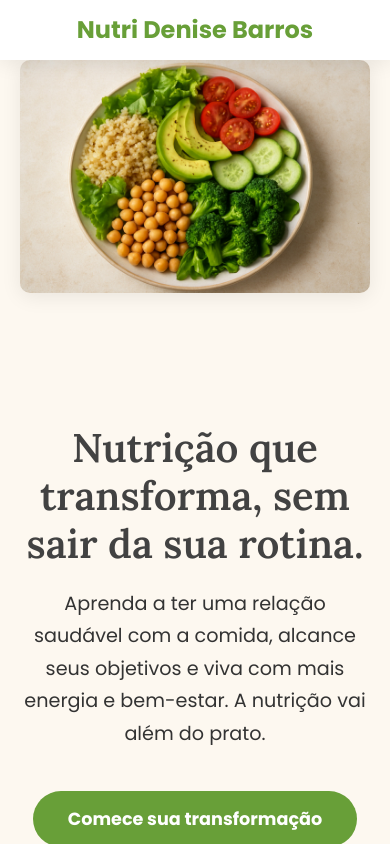
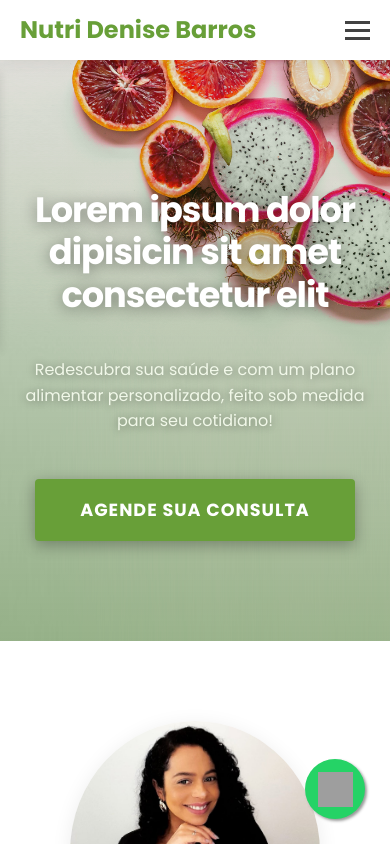
Before and after one commit to MauricioCostaBarros/Site-Denise, a React (Vite) app: page / in a window 390 px wide. Shown: the top 844 px of the page. Built offline with nearby package versions, Linux system fonts and the light colour scheme; grey boxes are pictures that could not be loaded.

Commit message:
Responsividade e troca fundo

```diff
--- a/src/App.css
+++ b/src/App.css
@@ -3,7 +3,7 @@
 :root {
   --primary-color: #689F38; /* Verde natural */
   --primary-dark: #558B2F;
-  --secondary-color: #FDF8F0; /* Bege suave de fundo */
+  --secondary-color: #FDF8F0; /* Bege suave */
   --text-color: #333;
   --heading-color: #424242;
   --white: #fff;
@@ -27,16 +27,26 @@ body {
   background-color: var(--white);
 }
 
-/* --- ESTA É A CLASSE QUE FAZ A MÁGICA --- */
-/* A linha "margin: 0 auto;" centraliza o conteúdo na tela. */
 .container {
-  max-width: 1100px; /* Largura máxima do conteúdo */
-  margin: 0 auto;     /* Centraliza horizontalmente */
-  padding: 0 20px;   /* Espaçamento nas laterais para telas menores */
+  max-width: 1100px;
+  margin: 0 auto;
+  padding: 0 20px;
 }
 
 .section {
   padding: 80px 0;
+}
+
+/* === ALTERNÂNCIA DE CORES DE FUNDO === */
+#services,
+#contact,
+#home {
+  background-color: var(--secondary-color);
+}
+
+#about,
+#how-it-works {
+  background-color: var(--white);
 }
 
 .section-title {
@@ -72,84 +82,134 @@ body {
   display: flex;
   align-items: center;
 }
+
 .navbar {
   display: flex;
   justify-content: space-between;
   align-items: center;
   width: 100%;
 }
+
 .nav-logo {
   font-weight: 700;
   font-size: 1.5rem;
   color: var(--primary-color);
   text-decoration: none;
 }
+
 .nav-menu {
   list-style: none;
   display: flex;
   gap: 30px;
   margin: 0;
+  padding: 0;
 }
+
 .nav-link {
   text-decoration: none;
   color: var(--text-color);
   font-weight: 500;
   transition: color 0.3s;
 }
+
 .nav-link:hover {
   color: var(--primary-color);
 }
+
+/* Hambúrguer */
+.hamburger {
+  display: none;
+  cursor: pointer;
+}
+
+.bar {
+  display: block;
+  width: 25px;
+  height: 3px;
+  margin: 5px auto;
+  transition: all 0.3s ease-in-out;
+  background-color: var(--heading-color);
+}
+
+/* --- HERO SECTION (Desktop) --- */
 .hero {
-  background-color: var(--secondary-color);
+  /* Mantendo seu gradiente original e extensão .png */
+  background: linear-gradient(to right,rgba(68, 123, 41, 0.464) 0%, rgba(35, 65, 20, 0.1) 100%), url('/hero-background.png');
+  background-size: cover;
+  background-position: center;
+  background-repeat: no-repeat;
+
   display: flex;
   align-items: center;
   min-height: calc(100vh - 70px);
   padding-bottom: 60px;
 }
-.hero-grid {
-  display: grid;
-  grid-template-columns: 1fr 1fr;
-  align-items: center;
-  gap: 50px;
+
+.hero .container {
+  width: 100%;
 }
+
+/* Removemos elementos antigos */
+.hero-grid { display: block; width: 100%; }
+.hero-image { display: none; }
+
+.hero-text {
+  text-align: left;
+  display: flex;
+  flex-direction: column;
+  align-items: flex-start;
+
+  max-width: 650px;
+  margin-left: 0;
+  padding-left: 0;
+  color: var(--white);
+}
+
 .hero-text h1 {
-  font-family: var(--font-heading);
-  font-size: 3.5rem;
-  color: var(--heading-color);
-  margin-bottom: 20px;
+  font-family: var(--font-body);
+  font-weight: 700;
+  font-size: 3.2rem;
+  color: var(--white);
+  margin-bottom: 25px;
   line-height: 1.2;
+  letter-spacing: -1px;
+
+  text-align: left;
+  max-width: 15ch;
+  text-shadow: 0 2px 15px rgba(0, 0, 0, 0.4);
 }
-.hero-text h1 {
-  font-family: var(--font-heading);
-  font-size: 3.5rem;
-  color: var(--heading-color);
-  margin-bottom: 20px;
-  line-height: 1.2;
-}
+
 .hero-text p {
   font-size: 1.2rem;
-  margin-bottom: 40px;
-  line-height: 1.7;
+  margin-bottom: 45px;
+  line-height: 1.6;
+  color: #f1f8e9;
+  font-weight: 400;
+  max-width: 90%;
+  text-align: left;
+  text-shadow: 0 1px 8px rgba(0, 0, 0, 0.4);
 }
-.hero-image img {
-  width: 100%;
-  border-radius: 10px;
-  box-shadow: var(--shadow);
-}
+
 .cta-button {
   background-color: var(--primary-color);
   color: var(--white);
-  padding: 15px 35px;
-  border-radius: 50px;
+  padding: 18px 45px;
+  border-radius: 4px;
   text-decoration: none;
-  font-weight: 700;
+  font-weight: 600;
   font-size: 1.1rem;
-  transition: background-color 0.3s, transform 0.3s;
+  transition: all 0.3s ease;
   display: inline-block;
+  border: none;
+  text-transform: uppercase;
+  letter-spacing: 1px;
+  box-shadow: 0 4px 15px rgba(0,0,0,0.3);
 }
+
 .cta-button:hover {
   background-color: var(--primary-dark);
-  transform: translateY(-3px);
+  transform: translateY(-2px);
+  box-shadow: 0 6px 20px rgba(0,0,0,0.4);
 }
 
 /* --- Sobre --- */
@@ -164,11 +224,12 @@ body {
   border-radius: 50%;
   box-shadow: var(--shadow);
 }
+.about-text p {
+  text-align: justify;
+  line-height: 1.7;
+}
 
 /* --- How It Works --- */
-#how-it-works {
-  background-color: var(--secondary-color);
-}
 .steps-grid {
   display: grid;
   grid-template-columns: repeat(3, 1fr);
@@ -176,10 +237,11 @@ body {
   text-align: center;
 }
 .step-card {
-  background-color: var(--white);
+  background-color: var(--secondary-color);
   padding: 40px 30px;
   border-radius: 10px;
-  box-shadow: var(--shadow);
+  box-shadow: none;
+  border: 1px solid #eee;
 }
 .step-number {
   background-color: var(--primary-color);
@@ -200,6 +262,7 @@ body {
   color: var(--heading-color);
 }
 
+/* --- Serviços --- */
 .services-grid {
     display: flex;
     flex-wrap: wrap;
@@ -215,9 +278,6 @@ body {
     text-align: center;
     transition: transform 0.3s, box-shadow 0.3s;
     cursor: pointer;
-}
-
-.service-card {
     flex-basis: 320px;
 }
 
@@ -232,9 +292,6 @@ body {
 }
 
 /* --- Contato --- */
-#contact {
-  background-color: var(--secondary-color);
-}
 .contact-grid {
     display: grid;
     grid-template-columns: 1fr 1fr;
@@ -243,6 +300,47 @@ body {
     padding: 50px;
     border-radius: 10px;
     box-shadow: var(--shadow);
+}
+.contact-form h3 {
+  font-family: var(--font-heading);
+  font-size: 1.5rem;
+  color: var(--heading-color);
+  margin-top: 0;
+  margin-bottom: 20px;
+}
+.form-group {
+  margin-bottom: 20px;
+  position: relative;
+}
+.form-group label {
+  position: absolute; width: 1px; height: 1px; padding: 0; margin: -1px;
+  overflow: hidden; clip: rect(0, 0, 0, 0); border: 0;
+}
+.form-group input,
+.form-group textarea {
+  width: 100%;
+  padding: 14px 16px;
+  border-radius: 8px;
+  border: 1px solid #ddd;
+  font-family: var(--font-body);
+  font-size: 1rem;
+  color: var(--text-color);
+  box-sizing: border-box;
+  transition: border-color 0.3s, box-shadow 0.3s;
+}
+.form-group input:focus,
+.form-group textarea:focus {
+  outline: none;
+  border-color: var(--primary-color);
+  box-shadow: 0 0 0 3px rgba(104, 159, 56, 0.2);
+}
+.form-group textarea {
+  resize: vertical;
+  min-height: 120px;
+}
+.contact-form .cta-button {
+  width: 100%;
+  padding: 15px;
 }
 .social-links {
   margin-top: 30px;
@@ -266,7 +364,7 @@ body {
     padding: 30px 0;
 }
 
-/* --- Modal --- */
+/* --- Modal (com Blur) --- */
 .modal-overlay {
     position: fixed;
     top: 0;
@@ -274,10 +372,11 @@ body {
     right: 0;
     bottom: 0;
     background: rgba(0, 0, 0, 0.7);
+    backdrop-filter: blur(5px);
     display: flex;
     justify-content: center;
     align-items: center;
-    z-index: 1000;
+    z-index: 2000;
 }
 .modal-content {
     background: var(--white);
@@ -287,25 +386,16 @@ body {
     width: 90%;
     position: relative;
     box-shadow: 0 5px 25px rgba(0,0,0,0.3);
+    animation: fadeIn 0.3s ease-in-out;
 }
+@keyframes fadeIn {
+    from { opacity: 0; transform: translateY(-20px); }
+    to { opacity: 1; transform: translateY(0); }
+}
+
 .modal-content p {
     text-align: justify;
     line-height: 1.7;
-}
-
-.modal-close {
-    position: absolute;
-    top: 15px;
-    right: 15px;
-    background: none;
-    border: none;
-    font-size: 1.5rem;
-    cursor: pointer;
-    color: #888;
-}
-.modal-title {
-    color: var(--primary-color);
-    margin-top: 0;
 }
 .modal-close {
     position: absolute;
@@ -313,30 +403,54 @@ body {
     right: 15px;
     background: none;
     border: none;
-    font-size: 1.5rem;
+    font-size: 2rem;
     cursor: pointer;
     color: #888;
+    line-height: 1;
 }
 .modal-title {
     color: var(--primary-color);
     margin-top: 0;
 }
+
+/* --- Botão WhatsApp --- */
+.whatsapp-float {
+  position: fixed;
+  width: 60px;
+  height: 60px;
+  bottom: 25px;
+  right: 25px;
+  background-color: #25d366;
+  color: #FFF;
+  border-radius: 50px;
+  text-align: center;
+  font-size: 30px;
+  box-shadow: 2px 2px 3px #999;
+  z-index: 1000;
+  display: flex;
+  align-items: center;
+  justify-content: center;
+  transition: transform 0.3s;
+}
+
+.whatsapp-float:hover {
+  transform: scale(1.1);
+}
+
+.whatsapp-float img {
+  width: 35px;
+  height: 35px;
+}
+
+/* --- Responsividade (Media Queries) --- */
 @media (max-width: 992px) {
-  .hero-grid, .about-grid {
+  .about-grid {
     grid-template-columns: 1fr;
     text-align: center;
-  }
-  .hero-image {
-    order: -1;
-    margin-bottom: 40px;
   }
   .about-image {
     margin: 0 auto 40px;
     max-width: 250px;
-  }
-  .about-text p {
-  text-align: justify;
-  line-height: 1.7;
   }
   .steps-grid {
     grid-template-columns: 1fr;
@@ -349,66 +463,81 @@ body {
 @media (max-width: 768px) {
     body { padding-top: 60px; }
     .header { height: 60px; }
-    .nav-menu { display: none; } /* Em um projeto futuro, aqui entraria um menu hamburguer */
-    .hero { min-height: auto; }
-    .hero-text h1 { font-size: 2.5rem; }
+
+    .hamburger {
+      display: block;
     }
 
-/* === ESTILOS ADICIONAIS PARA O FORMULÁRIO DE CONTATO === */
-
-.contact-form h3 {
-  font-family: var(--font-heading);
-  font-size: 1.5rem;
-  color: var(--heading-color);
-  margin-top: 0;
-  margin-bottom: 20px;
+    .hamburger.active .bar:nth-child(2) {
+      opacity: 0;
+    }
+    .hamburger.active .bar:nth-child(1) {
+      transform: translateY(8px) rotate(45deg);
+    }
+    .hamburger.active .bar:nth-child(3) {
+      transform: translateY(-8px) rotate(-45deg);
     }
 
-.form-group {
-  margin-bottom: 20px;
-  position: relative;
+    .nav-menu {
+      position: fixed;
+      left: -100%;
+      top: 60px;
+      gap: 0;
+      flex-direction: column;
+      background-color: var(--white);
+      width: 100%;
+      text-align: center;
+      transition: 0.3s;
+      box-shadow: 0 10px 10px rgba(0,0,0,0.1);
     }
 
-.form-group label {
-  /* Escondemos o label visualmente, mas o mantemos para acessibilidade */
-  position: absolute;
-  width: 1px;
-  height: 1px;
-  padding: 0;
-  margin: -1px;
-  overflow: hidden;
-  clip: rect(0, 0, 0, 0);
-  border: 0;
+    .nav-menu.active {
+      left: 0;
     }
 
-.form-group input,
-.form-group textarea {
-  width: 100%;
-  padding: 14px 16px;
-  border-radius: 8px;
-  border: 1px solid #ddd;
-  font-family: var(--font-body);
-  font-size: 1rem;
-  color: var(--text-color);
-  box-sizing: border-box; /* Essencial para o padding não quebrar o layout */
-  transition: border-color 0.3s, box-shadow 0.3s;
+    .nav-item {
+      margin: 16px 0;
     }
 
-/* Efeito ao clicar no campo */
-.form-group input:focus,
-.form-group textarea:focus {
-  outline: none;
-  border-color: var(--primary-color);
-  box-shadow: 0 0 0 3px rgba(104, 159, 56, 0.2); /* Usa a cor primária com transparência */
+    /* Hero Mobile */
+    .hero {
+      /* CORREÇÃO DO FUNDO MOBILE: */
+      /* Gradiente de cima (claro) para baixo (escuro) para garantir leitura do texto que fica no centro/baixo */
+      background: linear-gradient(to bottom, rgba(68, 123, 41, 0.1) 0%, rgba(68, 123, 41, 0.493) 100%), url('/hero-background.png');
+
+      /* O SEGREDO (COVER): Garante que a imagem preencha TODO o fundo, sem cortar em cima ou embaixo */
+      background-size: cover;
+
+      /* FOCA NA COMIDA: Mantém o foco no lado direito onde está o prato */
+      background-position: 80% center;
+
+      justify-content: center;
+      text-align: center;
+      padding-left: 0;
+
+      /* Garante altura suficiente para o zoom não parecer estranho */
+      min-height: auto;
+      padding-top: 100px;
+      padding-bottom: 100px;
     }
 
-.form-group textarea {
-  resize: vertical; /* Permite que o usuário aumente a altura */
-  min-height: 120px;
+    .hero-text {
+      align-items: center;
+      text-align: center;
+      padding-left: 0;
+      margin: 0 auto;
+      max-width: 100%;
     }
 
-/* Estilo do botão dentro do formulário */
-.contact-form .cta-button {
-  width: 100%;
-  padding: 15px;
+    .hero-text h1 {
+      text-align: center;
+      font-size: 2.2rem;
+      max-width: 100%;
     }
+
+    .hero-text p {
+      text-align: center;
+      font-size: 1rem;
+      max-width: 100%;
+    }
+}
--- a/src/App.jsx
+++ b/src/App.jsx
@@ -1,54 +1,38 @@
-import React, { useState } from 'react';
-import './App.css';
-
+import React from 'react';
 import Header from './components/Header';
 import Hero from './components/Hero';
 import About from './components/About';
+import Services from './components/Services';
 import HowItWorks from './components/Howitworks';
-import Services from './components/Services';
 import Contact from './components/Contact';
 import Footer from './components/Footer';
+import './App.css'; // Importa os estilos globais
 
-// O Modal pode ficar aqui ou ter seu próprio arquivo em /components
-function ServiceModal({ service, onClose }) {
-  if (!service) return null;
+function App() {
   return (
-    <div className="modal-overlay" onClick={onClose}>
-      <div className="modal-content" onClick={e => e.stopPropagation()}>
-        <button className="modal-close" onClick={onClose}>&times;</button>
-        <h3 className="modal-title">{service.title}</h3>
-        <p>{service.description}</p>
-      </div>
+    <div className="App">
+      <Header />
+      <Hero />
+      <About />
+      <Services />
+      <HowItWorks />
+      <Contact />
+      <Footer />
+
+      {/* Botão Flutuante do WhatsApp */}
+      <a
+        href="https://wa.me/5511971437105?text=Olá,%20gostaria%20de%20saber%20mais%20sobre%20a%20consulta."
+        className="whatsapp-float"
+        target="_blank"
+        rel="noopener noreferrer"
+      >
+        <img
+          src="https://upload.wikimedia.org/wikipedia/commons/6/6b/WhatsApp.svg"
+          alt="Fale Conosco no WhatsApp"
+        />
+      </a>
     </div>
   );
 }
 
-function App() {
-  const [activeService, setActiveService] = useState(null);
-
-  const handleServiceClick = (service) => {
-    setActiveService(service);
-  };
-
-  const closeModal = () => {
-    setActiveService(null);
-  };
-
-  return (
-    <>
-      <Header />
-      <main>
-        <Hero />
-        <About />
-        <HowItWorks />
-        <Services onServiceClick={handleServiceClick} />
-        <Contact />
-      </main>
-      <Footer />
-
-      <ServiceModal service={activeService} onClose={closeModal} />
-    </>
-  );
-}
-
 export default App;
--- a/src/components/Header.jsx
+++ b/src/components/Header.jsx
@@ -1,21 +1,45 @@
-import React from 'react';
+import React, { useState } from 'react';
 
-const Header = () => {
+function Header() {
+  const [active, setActive] = useState(false);
+
+  const toggleMenu = () => {
+    setActive(!active);
+  };
+
   return (
     <header className="header">
-      <div className="container">
-        <nav className="navbar">
-          <a href="#hero" className="nav-logo">Nutri Denise Barros</a>
-          <ul className="nav-menu">
-            <li><a href="#about" className="nav-link">Sobre</a></li>
-            <li><a href="#how-it-works" className="nav-link">Como Funciona</a></li>
-            <li><a href="#services" className="nav-link">Serviços</a></li>
-            <li><a href="#contact" className="nav-link">Contato</a></li>
-          </ul>
-        </nav>
-      </div>
+      <nav className="container navbar">
+        <a href="#" className="nav-logo">Nutri Denise Barros</a>
+
+        {/* Ícone do Menu Hambúrguer (só aparece no mobile via CSS) */}
+        <div className={`hamburger ${active ? "active" : ""}`} onClick={toggleMenu}>
+          <span className="bar"></span>
+          <span className="bar"></span>
+          <span className="bar"></span>
+        </div>
+
+        {/* Menu de Navegação */}
+        <ul className={`nav-menu ${active ? "active" : ""}`}>
+          <li className="nav-item">
+            <a href="#home" className="nav-link" onClick={toggleMenu}>Início</a>
+          </li>
+          <li className="nav-item">
+            <a href="#about" className="nav-link" onClick={toggleMenu}>Sobre</a>
+          </li>
+          <li className="nav-item">
+            <a href="#services" className="nav-link" onClick={toggleMenu}>Serviços</a>
+          </li>
+          <li className="nav-item">
+            <a href="#how-it-works" className="nav-link" onClick={toggleMenu}>Como Funciona</a>
+          </li>
+          <li className="nav-item">
+            <a href="#contact" className="nav-link" onClick={toggleMenu}>Contato</a>
+          </li>
+        </ul>
+      </nav>
     </header>
   );
-};
+}
 
 export default Header;
--- a/src/components/Hero.jsx
+++ b/src/components/Hero.jsx
@@ -1,25 +1,21 @@
 import React from 'react';
 
-const Hero = () => {
+function Hero() {
   return (
-    <section id="hero" className="hero">
-      <div className="container">
-        <div className="hero-grid">
-          <div className="hero-text">
-    <h1>
-        <span>Nutrição que </span>
-        <span>transforma, sem sair da sua rotina.</span>
-    </h1>
-            <p>Aprenda a ter uma relação saudável com a comida, alcance seus objetivos e viva com mais energia e bem-estar. A nutrição vai além do prato.</p>
-            <a href="#contact" className="cta-button">Comece sua transformação</a>
-          </div>
-          <div className="hero-image">
-            <img src="/hero-background.jpg" alt="Prato com comida saudável" />
-          </div>
+    <section id="home" className="hero">
+      <div className="container hero-container">
+        <div className="hero-text">
+          <h1>Lorem ipsum dolor dipisicin sit amet consectetur elit</h1>
+          <p>
+            Redescubra sua saúde e com um plano alimentar personalizado,
+            feito sob medida para seu cotidiano!
+          </p>
+          <a href="#contact" className="cta-button">Agende sua Consulta</a>
         </div>
+        {/* A imagem agora é background no CSS, então removemos a tag img daqui para limpar o layout */}
       </div>
     </section>
   );
-};
+}
 
 export default Hero;
```
Also changed, not shown: src/components/Services.jsx (+61 -15 lines), public/hero-background.png (added), public/logo site denise.png (added). Lines whose indentation alone changed are shown as unchanged.
